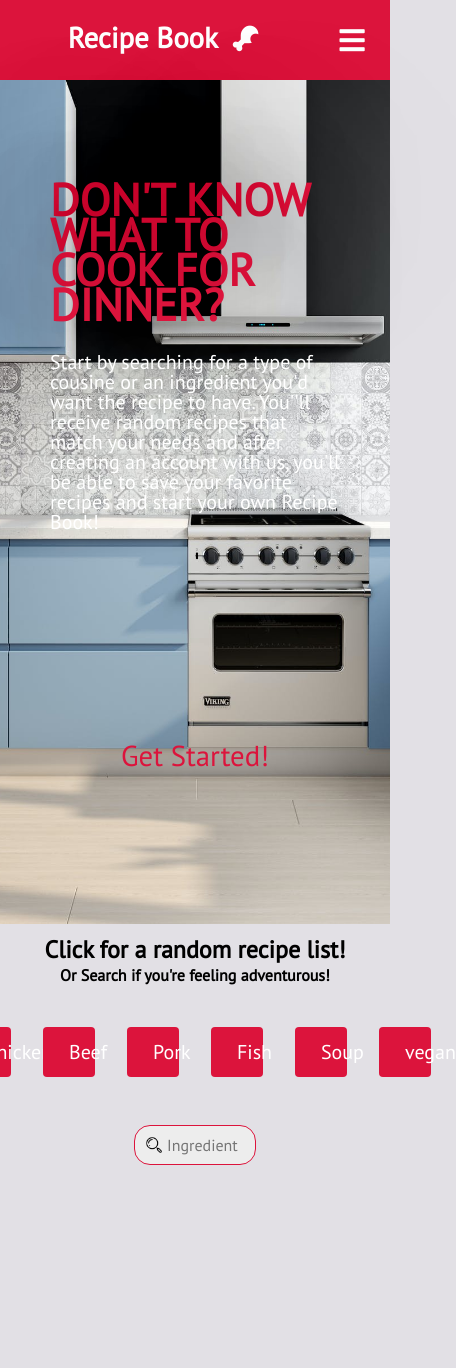
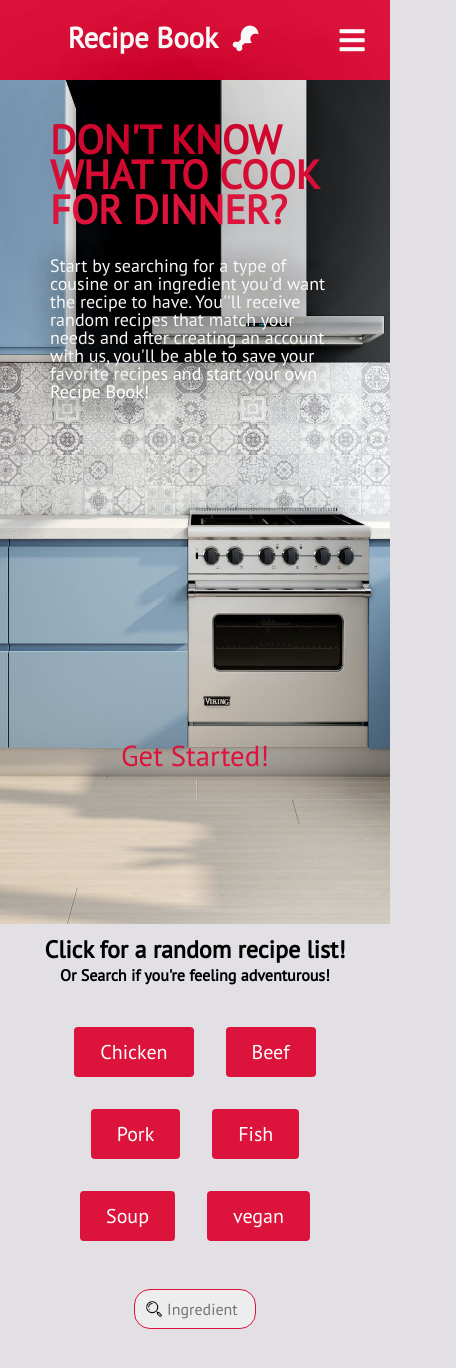
Before and after one commit to Carlito1113/react-recipe, a React (Create React App) app in the folder client/: page / in a window 390 px wide. Shown: the top 1368 px of the page, 456 px wide, since content can reach past the window. Built offline with nearby package versions, Linux system fonts and the light colour scheme.

Commit message:
fixed recipe buttons shrinking on small screens and jumbotron text overlaping with get started link

```diff
--- a/client/src/components/Form.css
+++ b/client/src/components/Form.css
@@ -10,7 +10,7 @@ form {
 
 .form__buttons {
 	display: flex;
-	flex: wrap;
+	flex-wrap: wrap;
 	justify-content: center;
 	align-items: center;
 	flex-basis: 100%;
@@ -21,7 +21,7 @@ form {
 .form-btn {
 	background-color: crimson;
 	margin: 1rem;
-	width: 10%;
+	min-width: 10%;
 	/* text-align: center; */
 }
 
--- a/client/src/components/LandingPage.css
+++ b/client/src/components/LandingPage.css
@@ -3,9 +3,8 @@
 .landing-page {
   position: relative;
   min-height: 100vh;
+  max-height: fit-content;
   width: 100%;
-  display: flex;
-  flex-direction: column;
   background: url('../assets/pexelbluekitchen.jpeg') no-repeat;
   background-size: cover;
   background-position: center;
@@ -34,7 +33,7 @@
   font-weight: 500;
   line-height: 30px;
   color: white;
-  text-shadow: 0.1px 0.1px 50px lightblue;
+  text-shadow: 0.1px 0.1px 25px black;
   /* text-shadow: white 0px 0px 10px; */
   /* text-shadow:
         0.05em 0 white,
@@ -69,20 +68,20 @@
   background-color: #d3d9d0;
 }
 
-@media (max-width: 768px) {
+@media (max-width: 767px) {
   #get-started-btn {
     font-size: 1.8rem;
   }
   .landing-page-description :first-child {
-    font-size: 45px;
+    font-size: 40px;
     line-height: 35px;
   }
   .landing-page-description {
-    margin: 60px 50px;
+    margin: 0px 50px;
   }
 
   .landing-page-description :last-child {
-    font-size: 20px;
-    line-height: 20px;
+    font-size: 18px;
+    line-height: 18px;
   }
 }
```
